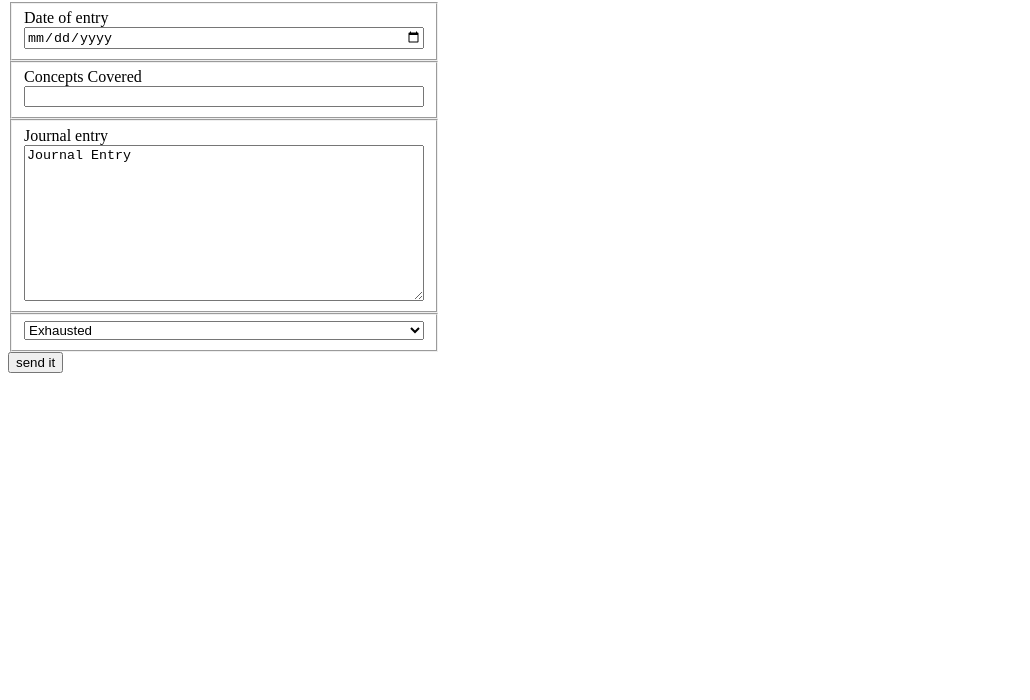
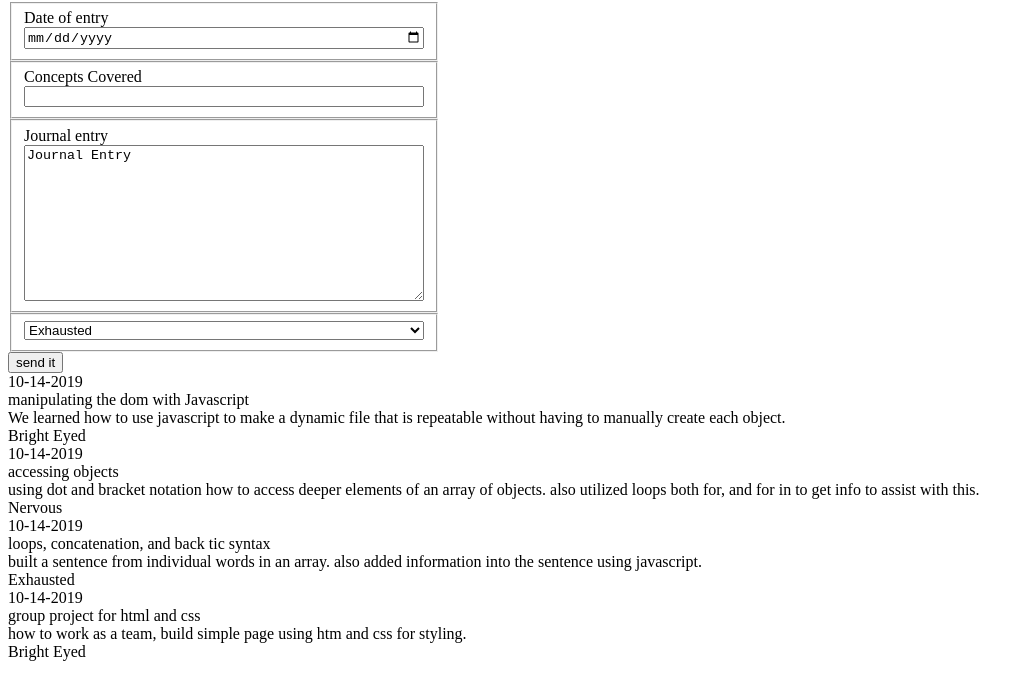
Before and after one commit to JohnALong/daily-journal, a plain HTML site: page src/index.html in a window 1280 px wide. Shown: the part 78-778 px from the top of the page, without its empty margins (0-1030 px from the left). Drawn offline with Linux system fonts and the light colour scheme.

Commit message:
journal 3 completed - needs styling

```diff
--- a/src/index.html
+++ b/src/index.html
@@ -36,6 +36,7 @@
         </fieldset>
         <input type="button" value="send it">
     </form>
+    <article class="entryLog"></article>
     <script src="scripts/journal.js"></script>
 </body>
 
--- a/src/scripts/journal.js
+++ b/src/scripts/journal.js
@@ -1,4 +1,4 @@
-console.log("my journal ROCKS!");
+// console.log("my journal ROCKS!");
 const journalEntry1 = {
     entryDate: "10-14-2019",
     conceptCovered: "manipulating the dom with Javascript",
@@ -32,3 +32,20 @@ myJournalEntries.push(journalEntry4);
 
 console.log("array", myJournalEntries);
 console.log("object", journalEntry);
+
+const journalEntryComponent = (journalEntry) => {
+    return `
+    <div class=entries>
+        <div class="date">${journalEntry.entryDate}</div>
+        <div class="concepts">${journalEntry.conceptCovered}</div>
+        <div class="content">${journalEntry.contentsEntered}</div>
+        <div class="mood">${journalEntry.moodOfDay}</div>
+        `
+}
+const journalContainer = document.querySelector(".entryLog");
+
+for (let i = 0; i < myJournalEntries.length; i++) {
+    const entry = myJournalEntries[i];
+    journalContainer.innerHTML += journalEntryComponent(entry);
+    console.log("why are you null", journalEntryComponent)
+}
```
